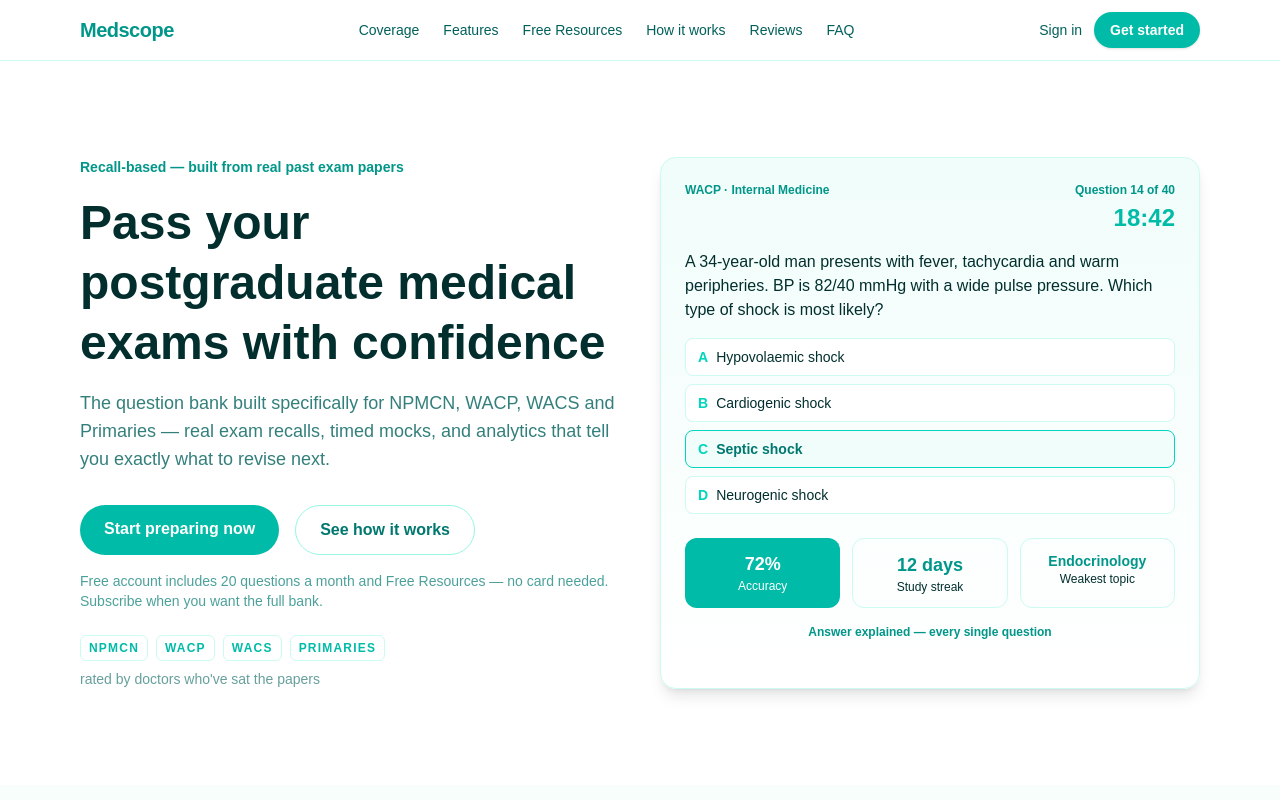
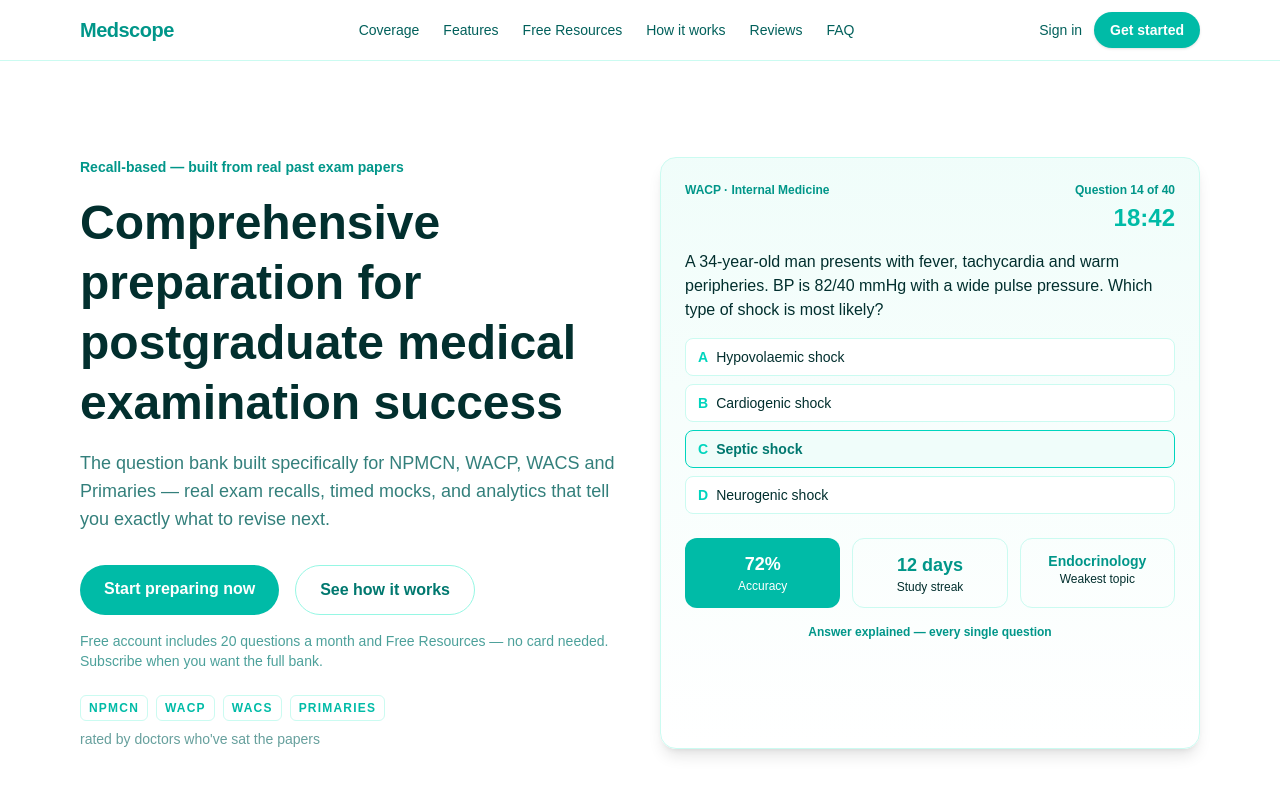
Before and after one commit to Emeriem-Berthram/Medscope, a Next.js app: page / in a window 1280 px wide. Shown: the top 800 px of the page. Built offline with nearby package versions, Linux system fonts and the light colour scheme.

Commit message:
New hero headline

```diff
--- a/src/app/layout.tsx
+++ b/src/app/layout.tsx
@@ -14,7 +14,7 @@ const geistMono = Geist_Mono({
 });
 
 export const metadata: Metadata = {
-  title: "Medscope — Pass your postgraduate medical exams",
+  title: "Medscope — Comprehensive preparation for postgraduate medical examination success",
   description:
     "Real past-exam recall questions, timed mocks, and analytics for NPMCN, WACP, WACS and Primaries.",
 };
--- a/src/app/page.tsx
+++ b/src/app/page.tsx
@@ -103,7 +103,7 @@ export default function Home() {
             Recall-based — built from real past exam papers
           </p>
           <h1 className="text-4xl font-bold leading-tight md:text-5xl">
-            Pass your postgraduate medical exams with confidence
+            Comprehensive preparation for postgraduate medical examination success
           </h1>
           <p className="mt-4 text-lg text-teal-800/80">
             The question bank built specifically for NPMCN, WACP, WACS and Primaries —
```
